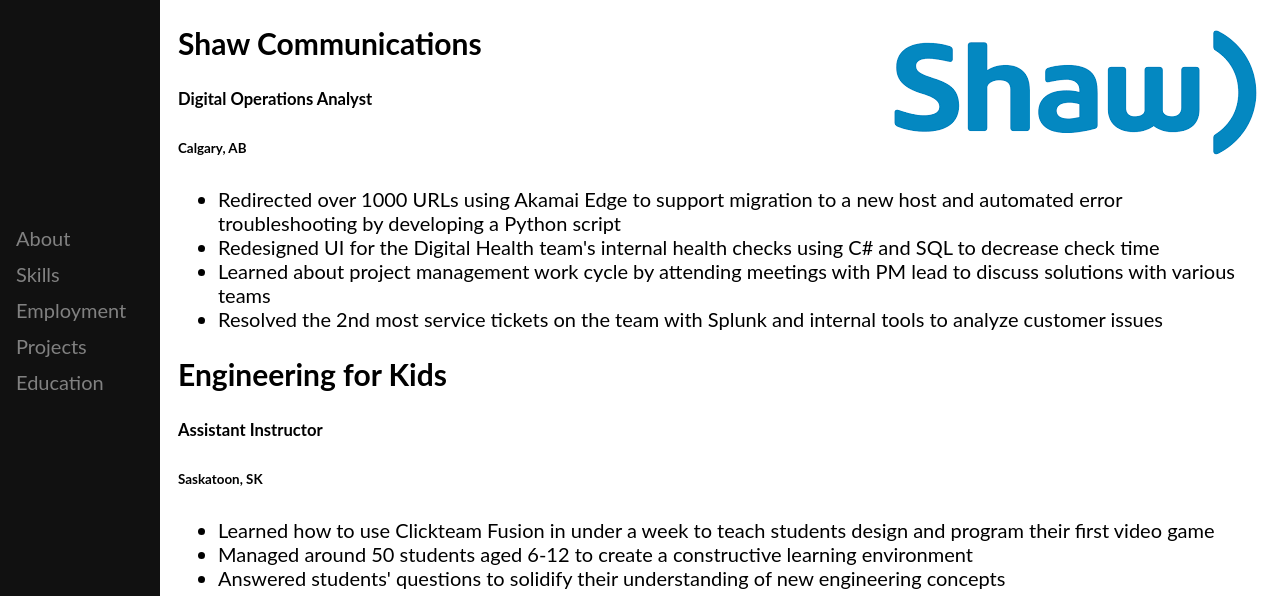
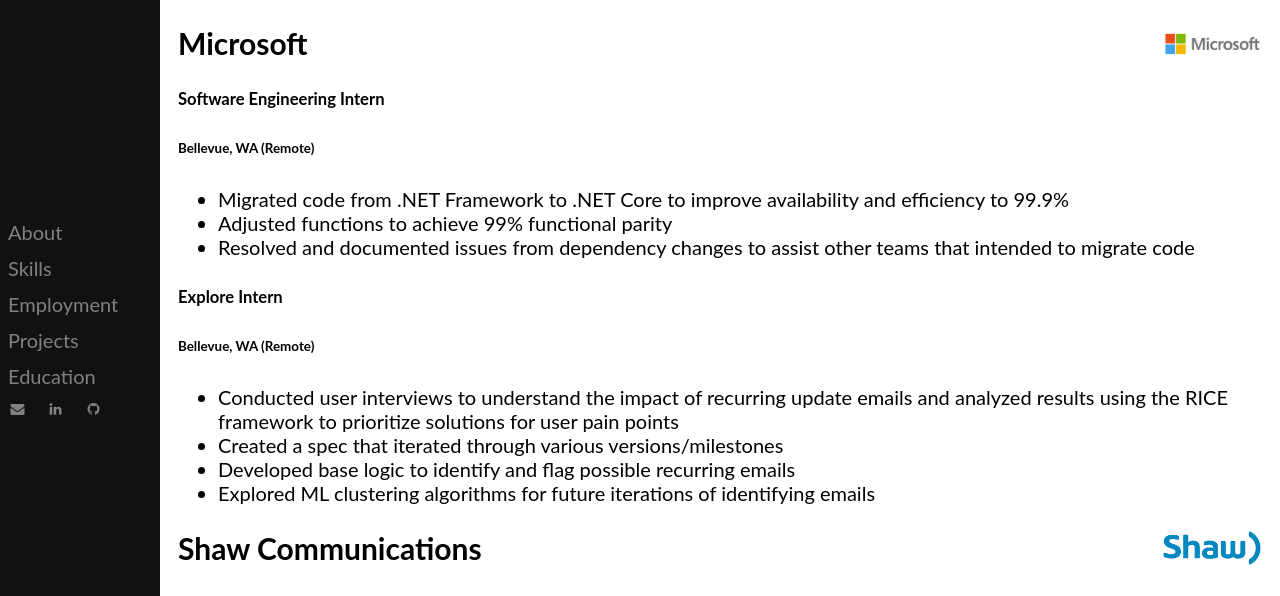
Before and after one commit to brianna-ai/brianna-ai.github.io, a plain HTML site: page employment.html in a window 1280 px wide. Shown: the top 596 px of the page. Drawn offline with Linux system fonts and the light colour scheme.

Commit message:
fixed navigation icons, fixing information

```diff
--- a/employment.html
+++ b/employment.html
@@ -2,19 +2,51 @@
 <html>
 <head>
 <link rel="stylesheet" type="text/css" href="stylesheet.css">
+<link href="https://maxcdn.bootstrapcdn.com/font-awesome/4.4.0/css/font-awesome.min.css" rel="stylesheet">
 </head>
 <body>
 
 <div class="sidenav">
-  <a href="index.html">About</a>
-  <a href="skills.html">Skills</a>
-  <a href="employment.html">Employment</a>
-  <a href="projects.html">Projects</a>
-  <a href="education.html">Education</a>
+  <a class="padding" href="index.html">About</a>
+  <a class="padding" href="skills.html">Skills</a>
+  <a class="selected">Employment</a>
+  <a class="padding" href="projects.html">Projects</a>
+  <a class="padding" href="education.html">Education</a>
+  <a title="Mail" href="bg2ai@uwaterloo.ca">
+    <div class="navicon">
+      <i class="fa fa-envelope"></i>
+    </div>
+  </a>
+  <a title="LinkedIn" href="https://www.linkedin.com/in/bg2ai/">
+    <div class="navicon">
+      <i class="fa fa-linkedin"></i>
+    </div>
+  </a>
+  <a title="GitHub" href="https://github.com/brianna-ai">
+    <div class="navicon">
+      <i class="fa fa-github"></i>
+    </div>
+  </a>
 </div>
 
 <div class="main">
-  <h2>Shaw Communications <img src="images/shaw.png" width="" align="right"></h2>
+  <h2>Microsoft <img src="images/mslogo.jpg" width="100px" align="right"></h2>
+  <h5>Software Engineering Intern</h5>
+  <h6>Bellevue, WA (Remote)</h6>
+    <ul>
+      <li>Migrated code from  .NET Framework to .NET Core to improve availability and efficiency to 99.9%
+      <li>Adjusted functions to achieve 99% functional parity
+      <li>Resolved and documented issues from dependency changes to assist other teams that intended to migrate code
+    </ul>
+<h5>Explore Intern</h5>
+  <h6>Bellevue, WA (Remote)</h6>
+    <ul>
+      <li>Conducted user interviews to understand the impact of recurring update emails and analyzed results using the RICE framework to prioritize solutions for user pain points
+      <li>Created a spec that iterated through various versions/milestones
+      <li>Developed base logic to identify and flag possible recurring emails
+      <li>Explored ML clustering algorithms for future iterations of identifying emails
+    </ul>
+  <h2>Shaw Communications <img src="images/shaw.png" width="100px" align="right"></h2>
   <h5>Digital Operations Analyst</h5>
   <h6>Calgary, AB</h6>
     <ul>
--- a/stylesheet.css
+++ b/stylesheet.css
@@ -15,7 +15,6 @@
 }
 
 .sidenav a {
-  padding: 6px 8px 6px 16px;
   text-decoration: none;
   font-size: 20px;
   color: #818181;
@@ -26,14 +25,29 @@
   color: #f1f1f1;
 }
 
+.padding {
+  padding: 0px 8px 12px 8px;
+}
+
 .navicon {
     float: left;
-    color: #aaaaaa;
+    color: #818181;
     font-size: 14px;
     margin-right: 3px;
     width: 35px;
     text-align: center;
-    padding: 5px 0;
+}
+
+.navicon:hover {
+  color: #f1f1f1;
+}
+
+.selected {
+  text-decoration: none;
+  font-size: 20px;
+  color: #f1f1f1;
+  display: block;
+  padding: 0px 8px 12px 8px;
 }
 
 .main {
```
Also changed, not shown: education.html (+30 -9 lines), index.html (+11 -10 lines), projects.html (+22 -5 lines), skills.html (+21 -5 lines), images/mslogo.jpg (added).
